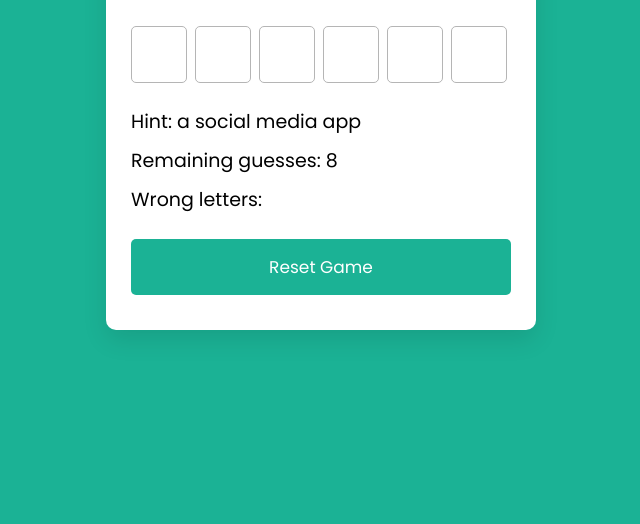
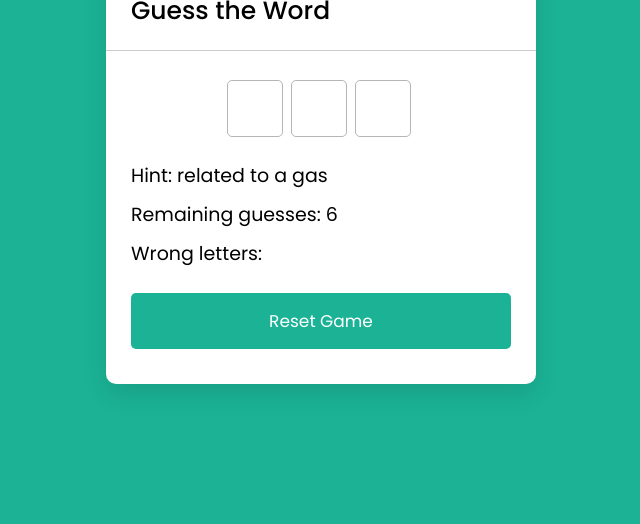
Before and after one commit to PerumallaSivagopi/guess_word_bullseye, a plain HTML site: page index.html in a window 1280 px wide. Shown: the part 276-800 px from the top of the page, without its empty margins (319-959 px from the left). Drawn offline with Linux system fonts and the light colour scheme.

Commit message:
Update index.html

```diff
--- a/index.html
+++ b/index.html
@@ -1,33 +1,30 @@
 <!DOCTYPE html>
+
 <html lang="en" dir="ltr">
   <head>
     <meta charset="utf-8">
-        <title>Word Guessing Game JavaScript | CodingNepal</title>
+    <title>Guess a Word Game Hit Bull Test </title>
     <link rel="stylesheet" href="style.css">
     <meta name="viewport" content="width=device-width, initial-scale=1.0">
   </head>
   <body>
-        <div class="wrapper">
+    <div class="wrapper"><div>
+      <img src="logo.png" class="logo" width="150px" height="100px"></div>
       <h1>Guess the Word</h1>
       <div class="content">
         <input type="text" class="typing-input" maxlength="1">
-            <div class="inputs">
-            <input type="text" >
-            <input type="text" >
-            <input type="text" >
-            <input type="text" >
-            <input type="text" >
-            <input type="text" >
-            </div>
+        <div class="inputs"></div>
         <div class="details">
-              <p class="hint">Hint: a social media app <span></span></p>
-              <p class="guess-left">Remaining guesses: 8 <span></span></p>
+          <p class="hint">Hint: <span></span></p>
+          <p class="guess-left">Remaining guesses: <span></span></p>
           <p class="wrong-letter">Wrong letters: <span></span></p>
         </div>
         <button class="reset-btn">Reset Game</button>
       </div>
     </div>
-        <script src="js/words.js"></script>
-        <script src="js/script.js"></script>
+
+    <script src="word.js"></script>
+    <script src="script.js"></script>
+
   </body>
 </html>
```
Lines whose indentation alone changed are shown as unchanged.
